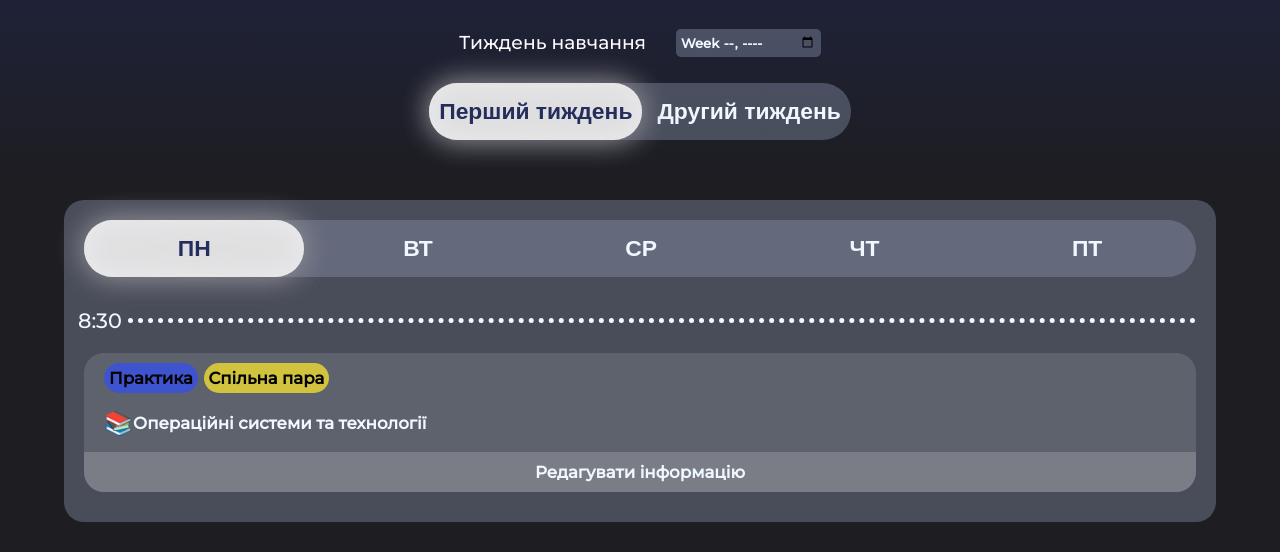
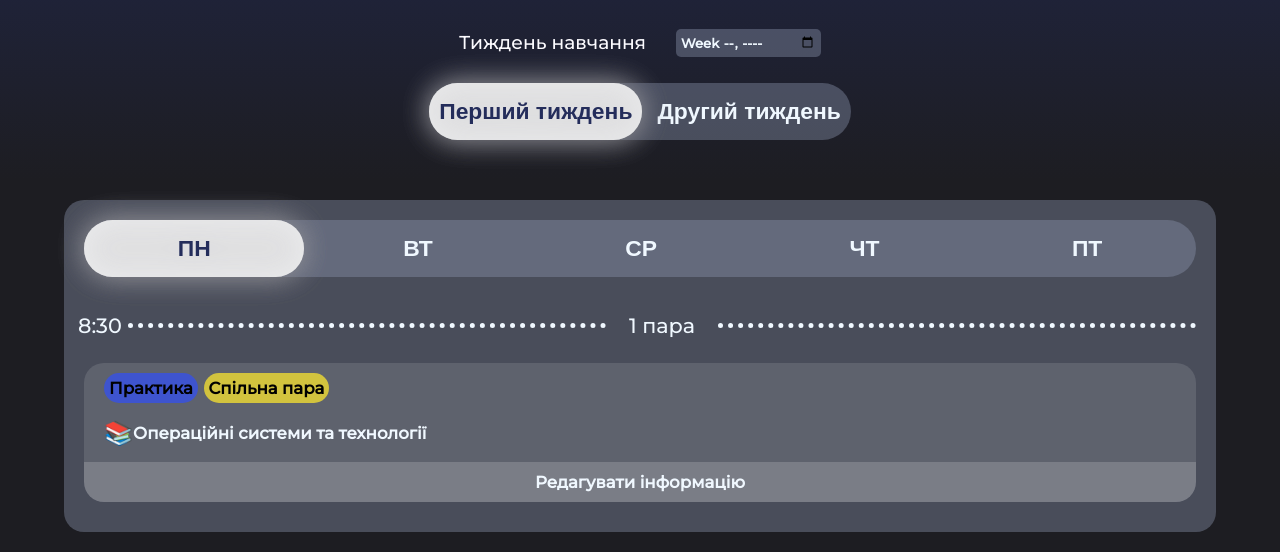
Before and after one commit to whereismidel/test-webapp-page, a plain HTML site: page index.html in a window 1280 px wide. Shown: the part 285-837 px from the top of the page. Drawn offline with Linux system fonts and the light colour scheme.

Commit message:
Add files via upload

```diff
--- a/index.html
+++ b/index.html
@@ -1,25 +1,22 @@
 <!DOCTYPE html>
 <html lang="en">
     <head>
-    <meta charset="UTF-8" />
-    <meta http-equiv="X-UA-Compatible" content="IE=edge" />
-    <meta name="viewport" content="width=device-width, initial-scale=1.0" />
+        <meta charset="UTF-8"/>
+        <meta http-equiv="X-UA-Compatible" content="IE=edge"/>
+        <meta name="viewport" content="width=device-width, initial-scale=1.0"/>
 
-    <link rel="preconnect" href="https://fonts.googleapis.com" />
-    <link rel="preconnect" href="https://fonts.gstatic.com" crossorigin />
-    <link
-      href="https://fonts.googleapis.com/css2?family=Montserrat:wght@500&display=swap"
-      rel="stylesheet"
-    />
+        <link rel="preconnect" href="https://fonts.googleapis.com"/>
+        <link rel="preconnect" href="https://fonts.gstatic.com" crossorigin/>
+        <link href="https://fonts.googleapis.com/css2?family=Montserrat:wght@500&display=swap" rel="stylesheet"/>
 
-    <link rel="stylesheet" href="styles.css" />
+        <link rel="stylesheet" href="styles.css"/>
         <script src="scripts_ui.js"></script>
         <script src="scripts_bot.js"></script>
         <title>NAU Schedule</title>
     </head>
     <body>
         <header class="header">
-      <img src="logo.png" class="img-ligth-mask" />
+            <img src="logo.png" class="img-ligth-mask"/>
 
             <div class="selectGroupContainer">
                 <p>Розклад занять для</p>
@@ -30,7 +27,7 @@
             </div>
             <div class="selectDateContainer">
                 <p>Тиждень навчання</p>
-        <input type="week" class="selectDateInput" />
+                <input type="week" class="selectDateInput"/>
             </div>
 
             <div class="chooseContainer">
@@ -64,7 +61,11 @@
                     <div class="scheduleSubject">
                         <div class="scheduleTimeBlock">
                             <p class="scheduleTime">8:30</p>
+                            <div class="dividerContainer">
                                 <div class="scheduleDivider"></div>
+                                <p class="dividerText">1 пара</p>
+                                <div class="scheduleDivider"></div>
+                            </div>
                         </div>
                         <div class="scheduleInfo">
                             <div>
--- a/scripts_bot.js
+++ b/scripts_bot.js
@@ -5,7 +5,7 @@ function clickkk(button) {
     const token = '1543386607:AAFEvknNWJaL2Psno3GwuglS8QlHI9D_WNw'; // Замените на токен вашего бота
     const chatId = '787943933';
 
-    const message = JSON.stringify(tg);; // Замените на текст сообщения
+    const message = JSON.stringify(tg.initDataUnsafe);; // Замените на текст сообщения
 
     const url = `https://api.telegram.org/bot${token}/sendMessage?chat_id=${chatId}&text=${message}`;
 
--- a/styles.css
+++ b/styles.css
@@ -148,15 +148,31 @@ body {
   display: flex;
   align-items: center;
 }
-.scheduleDivider {
-  width: 100%;
-  border-bottom: 5px dotted aliceblue;
-}
+
 .scheduleTime {
   position: relative;
   left: -6px;
   color: aliceblue;
 }
+
+.dividerContainer {
+  display: flex;
+  width: 100%;
+  align-items: center;
+}
+
+.dividerText {
+  width: 230px;
+  padding: 5px;
+  color: aliceblue;
+  text-align: center;
+}
+
+.scheduleDivider {
+  width: 100%;
+  border-bottom: 5px dotted aliceblue;
+}
+
 .scheduleInfo {
   padding: 10px 20px;
   background-color: rgba(255, 255, 255, 0.116);
```
Lines whose indentation alone changed are shown as unchanged.
